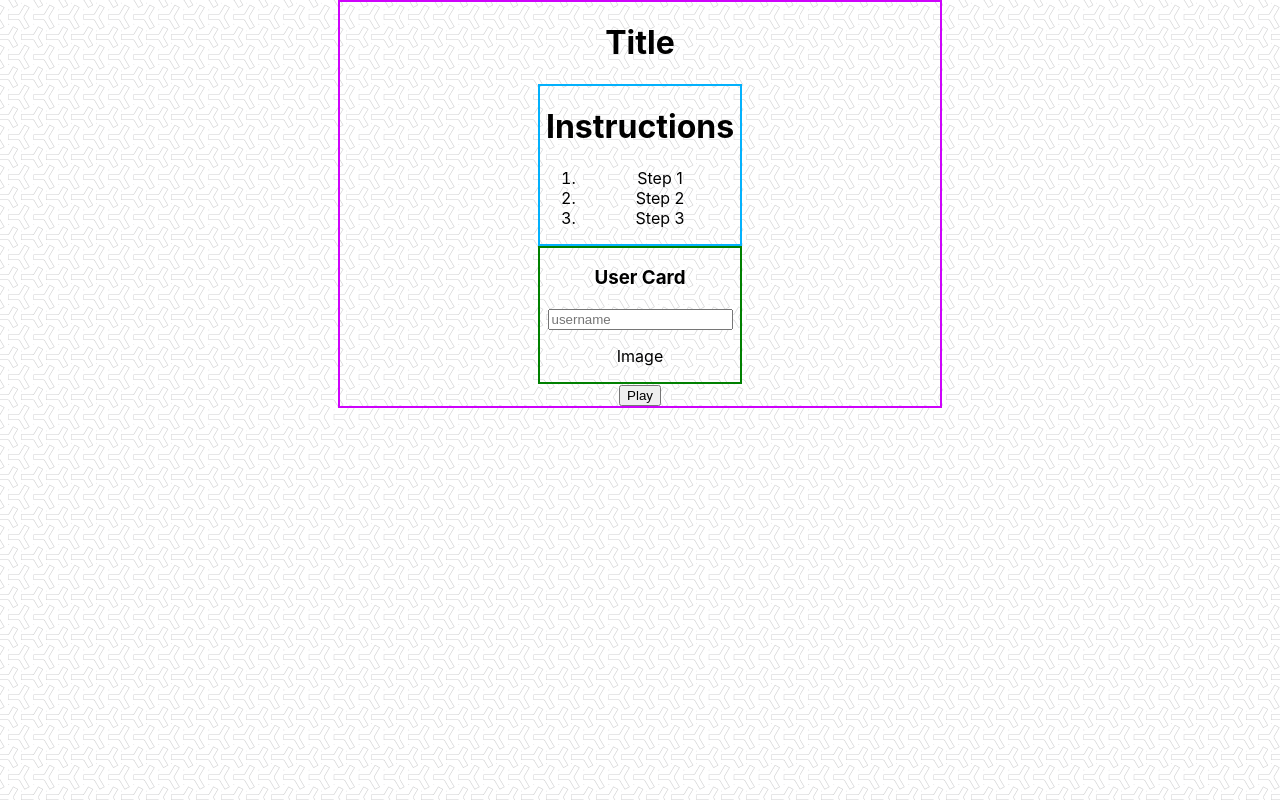
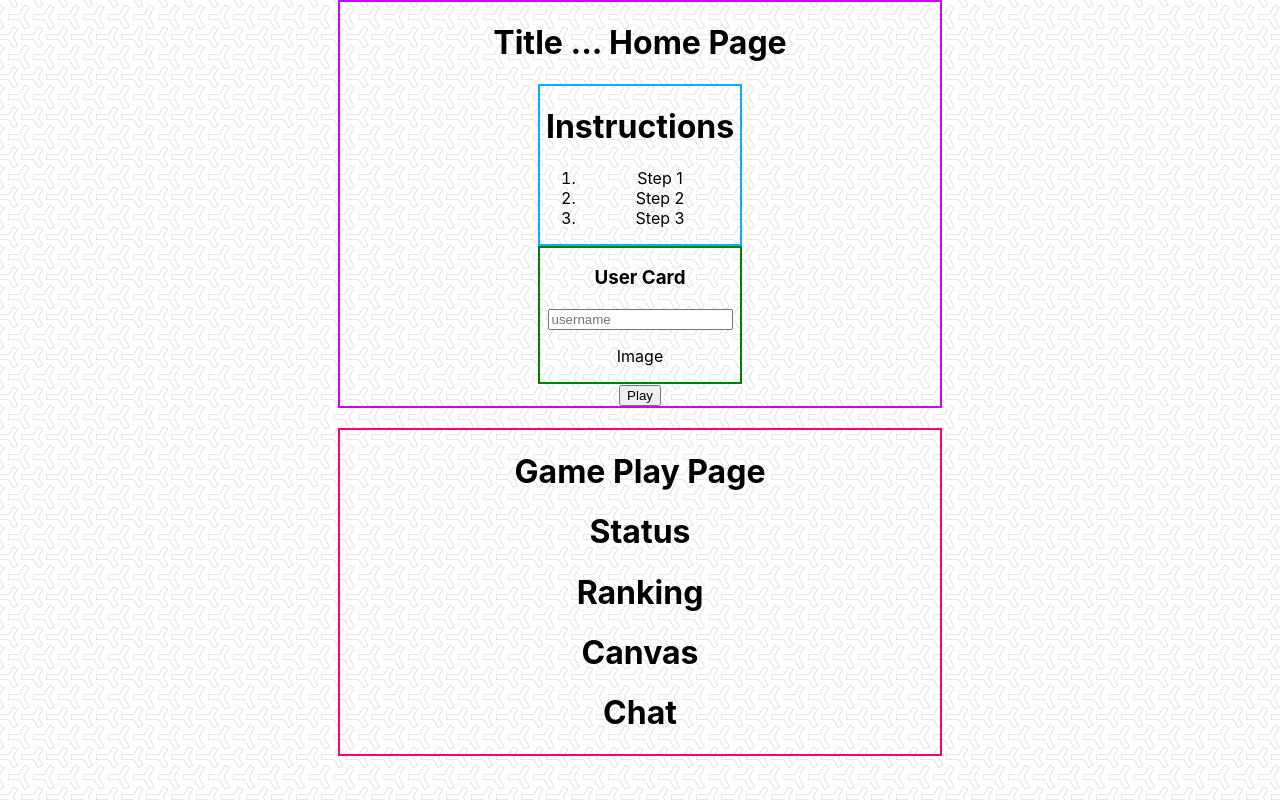
Before and after one commit to darrenzhang2000/skribbl-clone, a React (Create React App) app: page / in a window 1280 px wide. Built offline with nearby package versions, Linux system fonts and the light colour scheme.

Commit message:
added basic gamepage layout

```diff
--- a/src/App.js
+++ b/src/App.js
@@ -1,11 +1,14 @@
 import React from 'react';
 import './App.css';
 import Home from './components/home/Home'
+import GamePlay from './components/gamePlay/GamePlay';
 
 function App() {
   return (
     <div className="App">
       <Home/>
+      <br/>
+      <GamePlay/>
     </div>
   );
 }
--- a/src/components/gamePlay/GamePlay.js
+++ b/src/components/gamePlay/GamePlay.js
@@ -0,0 +1,17 @@
+import React from 'react'
+
+const gamePlayStyle = {
+    border: '2px solid #fc0373',
+    width: '600px',
+    margin: 'auto'
+}
+
+const GamePlay = props => <div style={gamePlayStyle}>
+    <h1>Game Play Page</h1>
+    <h1>Status</h1>
+    <h1>Ranking</h1>
+    <h1>Canvas</h1>
+    <h1>Chat</h1>
+</div>
+
+export default GamePlay
--- a/src/components/home/Home.js
+++ b/src/components/home/Home.js
@@ -10,7 +10,7 @@ let homeStyle = {
 
 const Home = props => (
     <div style={homeStyle}>
-        <h1>Title</h1>
+        <h1>Title  ... Home Page</h1>
         <Instruction/>
         <User/>
         <button>Play</button>
```
